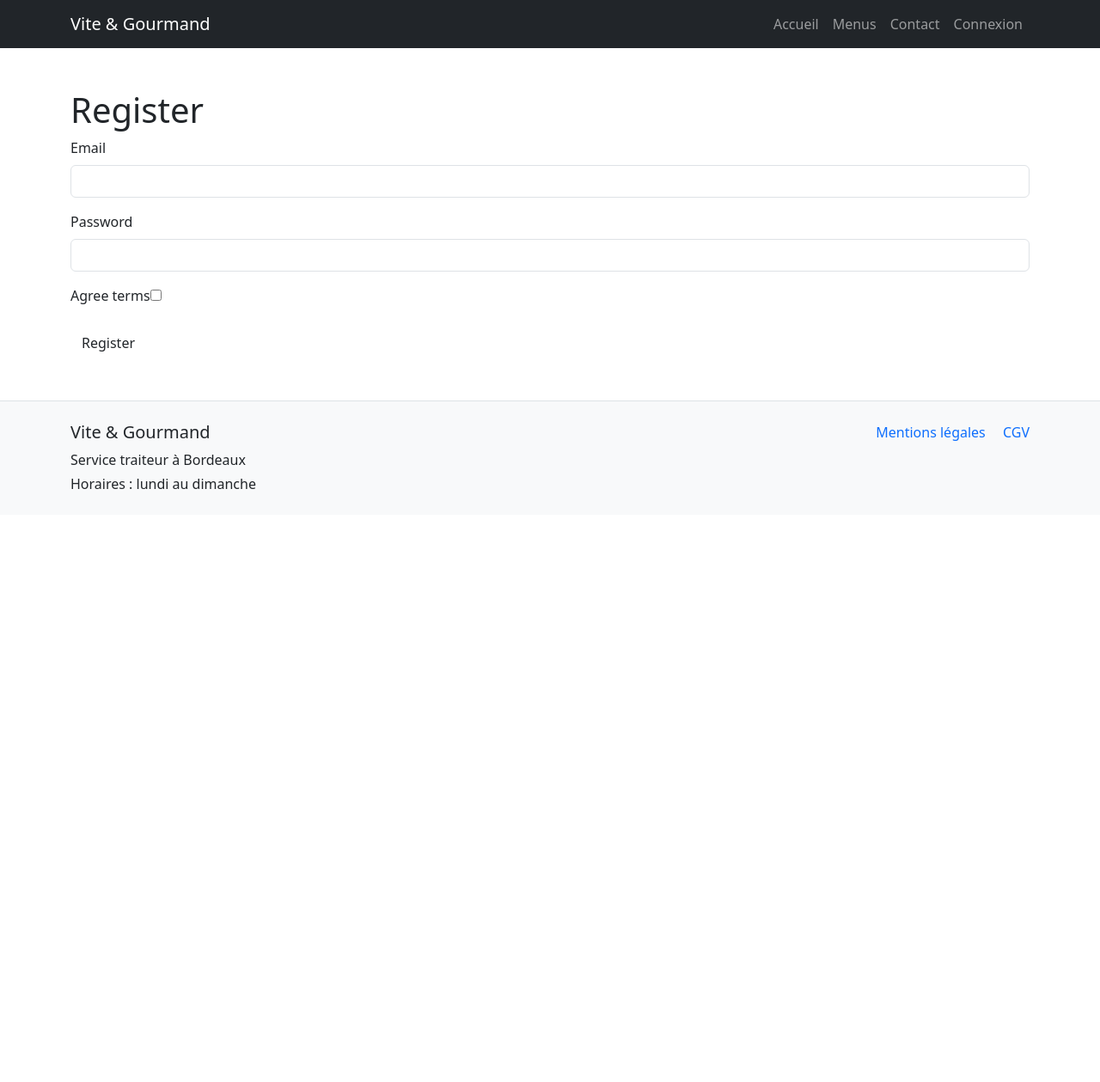
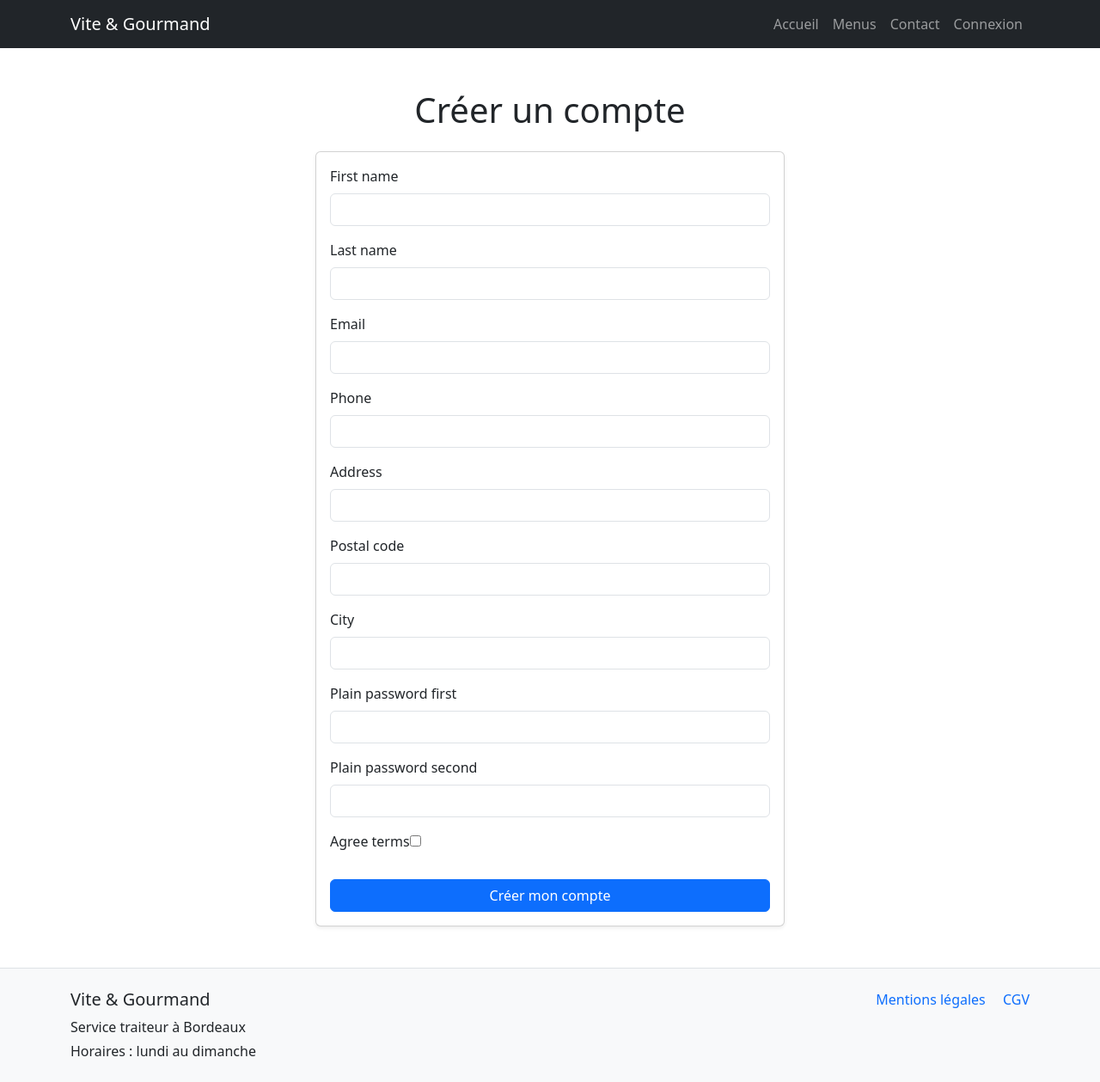
Before and after one commit to Bukola67/Vite-Gourmand, a Symfony app: template templates/registration/register.html.twig in a window 1280 px wide. Shown: the whole page at 86% size. Before the commit the page ends 569 px from the top, so only its background shows below. Run offline with Twig, Linux system fonts and the light colour scheme; the template is opened without the code that fills it, so the values that code supplies are empty; form fields are guessed from the names that the template uses; some libraries are stand-ins or nearby versions.

Commit message:
fix account creation form

```diff
--- a/src/Controller/RegistrationController.php
+++ b/src/Controller/RegistrationController.php
@@ -27,7 +27,9 @@ class RegistrationController extends AbstractController
 
             // encode the plain password
             $user->setPassword($userPasswordHasher->hashPassword($user, $plainPassword));
-
+            $user->setRoles(['ROLE_USER']);
+            $user->setIsActive(true);
+            $user->setCreatedAt(new \DateTimeImmutable());
             $entityManager->persist($user);
             $entityManager->flush();
 
--- a/templates/registration/register.html.twig
+++ b/templates/registration/register.html.twig
@@ -1,19 +1,39 @@
 {% extends 'base.html.twig' %}
 
-{% block title %}Register{% endblock %}
+{% block title %}Créer un compte - Vite & Gourmand{% endblock %}
 
 {% block body %}
-    <h1>Register</h1>
+<div class="row justify-content-center">
+    <div class="col-md-8 col-lg-6">
+        <h1 class="mb-4 text-center">Créer un compte</h1>
 
-    {{ form_errors(registrationForm) }}
+        <div class="card shadow-sm">
+            <div class="card-body">
+                {{ form_start(registrationForm) }}
+                {{ form_errors(registrationForm) }}
 
-    {{ form_start(registrationForm) }}
-        {{ form_row(registrationForm.email) }}
-        {{ form_row(registrationForm.plainPassword, {
-            label: 'Password'
-        }) }}
-        {{ form_row(registrationForm.agreeTerms) }}
+                {{ form_row(registrationForm.firstName) }}
+                {{ form_row(registrationForm.lastName) }}
+                {{ form_row(registrationForm.email) }}
+                {{ form_row(registrationForm.phone) }}
+                {{ form_row(registrationForm.address) }}
+                {{ form_row(registrationForm.postalCode) }}
+                {{ form_row(registrationForm.city) }}
+                {{ form_row(registrationForm.plainPassword.first) }}
+                {{ form_row(registrationForm.plainPassword.second) }}
 
-        <button type="submit" class="btn">Register</button>
-    {{ form_end(registrationForm) }}
+                <div class="mt-3">
+                    {{ form_row(registrationForm.agreeTerms) }}
+                </div>
+
+                <div class="d-grid mt-4">
+                    <button type="submit" class="btn btn-primary">Créer mon compte</button>
+                </div>
+
+                {{ form_rest(registrationForm) }}
+                {{ form_end(registrationForm, {'render_rest': false}) }}
+            </div>
+        </div>
+    </div>
+</div>
 {% endblock %}
```
Also changed, not shown: src/Form/RegistrationFormType.php (+64 -7 lines).
